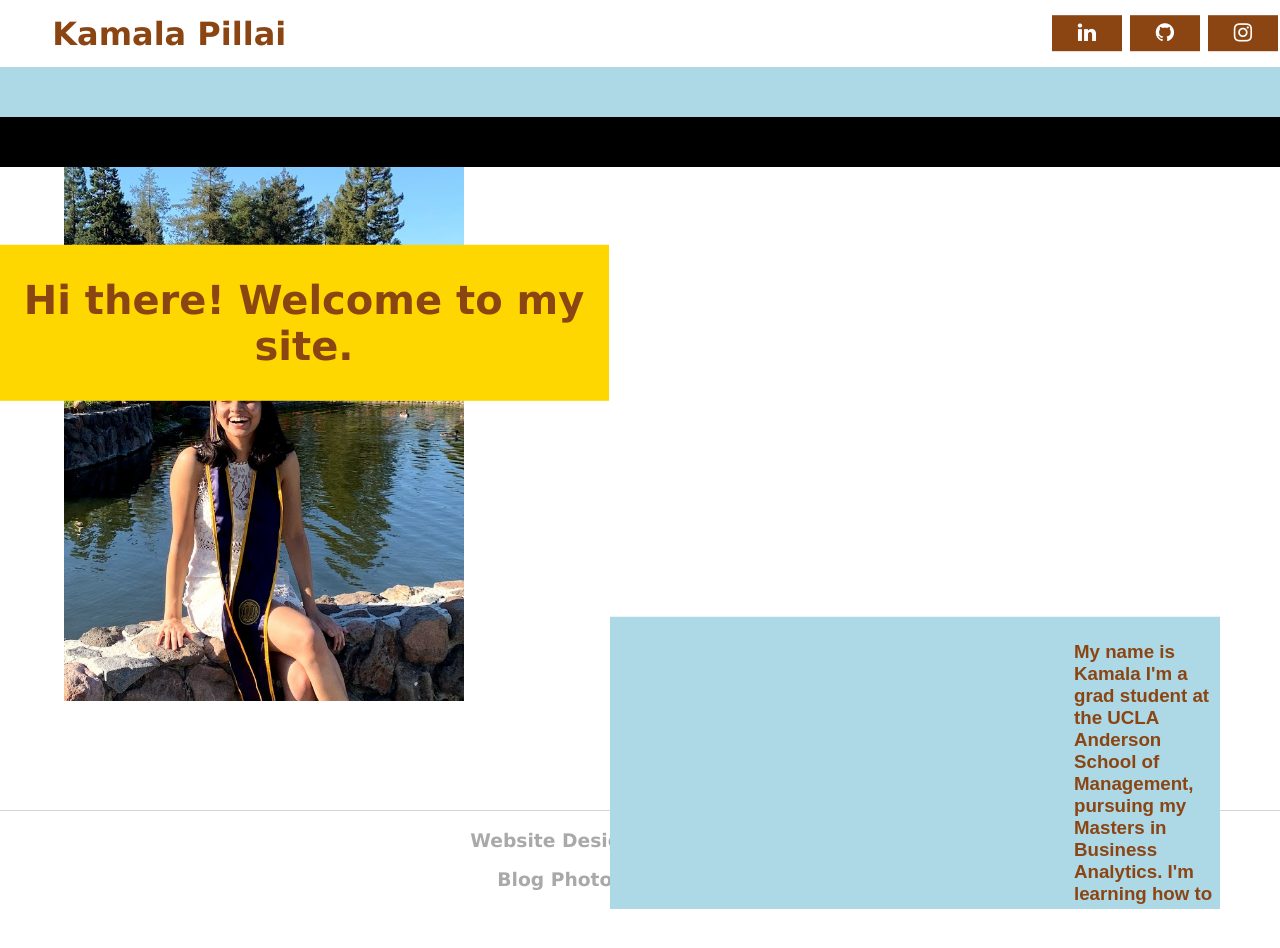
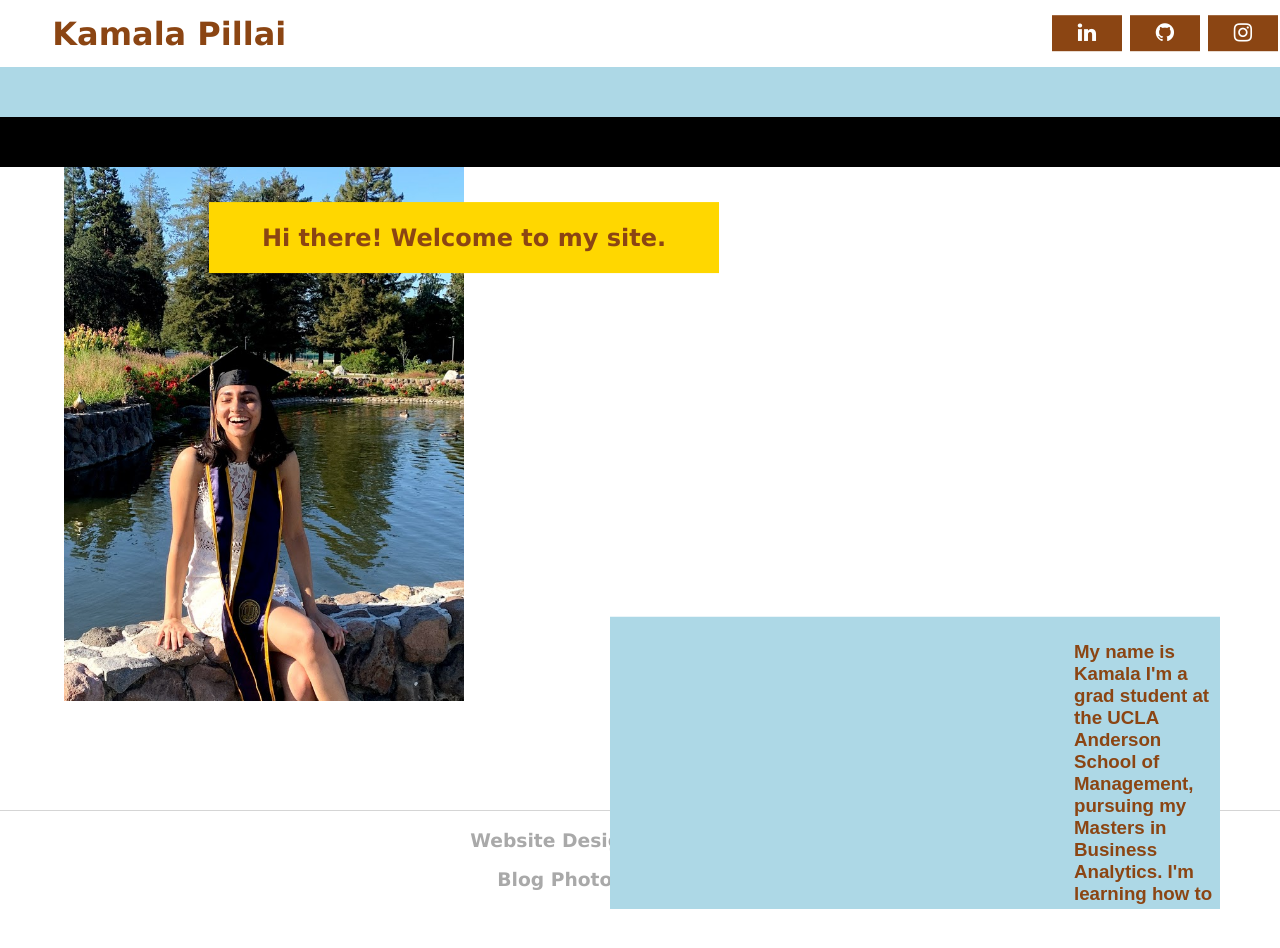
Before and after one commit to kpill/kpill.github.io, a Jekyll site: the page built from index.html, in a window 1280 px wide. Shown: the top 948 px of the page. Built offline with Jekyll 4.4.1, drawn with Linux system fonts in a browser that asks for light colours.

Commit message:
Update main.css

```diff
--- a/css/main.css
+++ b/css/main.css
@@ -207,7 +207,7 @@
 		z-index: -1;
 	}
 
-	h1.welcome {
+	/*h1.welcome {
 		margin-top: 0;
 		font-family: Arial, Helvetica, sans-serif;
 		color: white;
@@ -217,7 +217,7 @@
 		font-size: 3em;
 		text-align: center;
 		background-color: blue;
-	}
+	} */
 
 	.welcome-box-blue {
 		background-color: lightblue;
@@ -234,7 +234,7 @@
 	.yellow-box {
 		background-color: gold;
 		text-align: center;
-		width: 600px;
+		width: 500px;
 		float: right;
 		/*height: 100px;*/
 		padding: 5px;
@@ -245,7 +245,7 @@
 
 	h1.welcome-text {
 		font-family: Geneva, Tahoma, Verdana, sans-serif;
-		font-size: 2.5em;
+		font-size: 1.5em;
 		color: saddleBrown;
 		/*transform: translate(75%, 50%);*/
 	}
```
